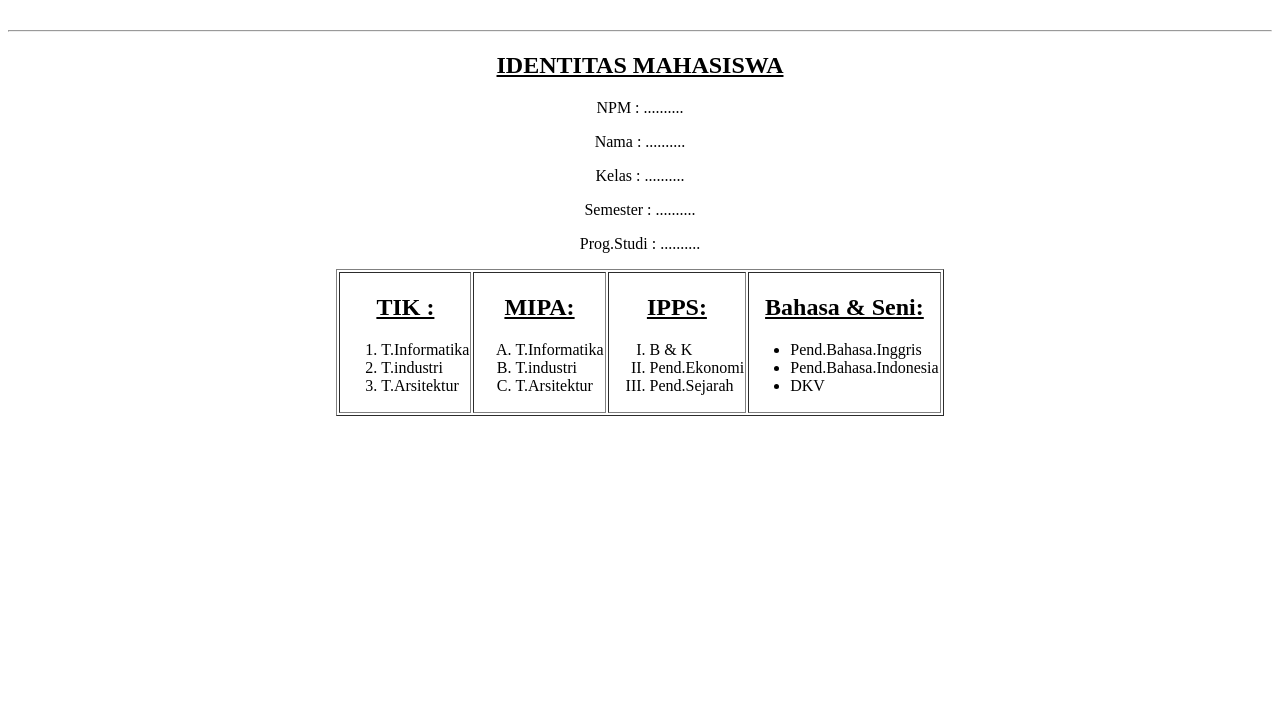
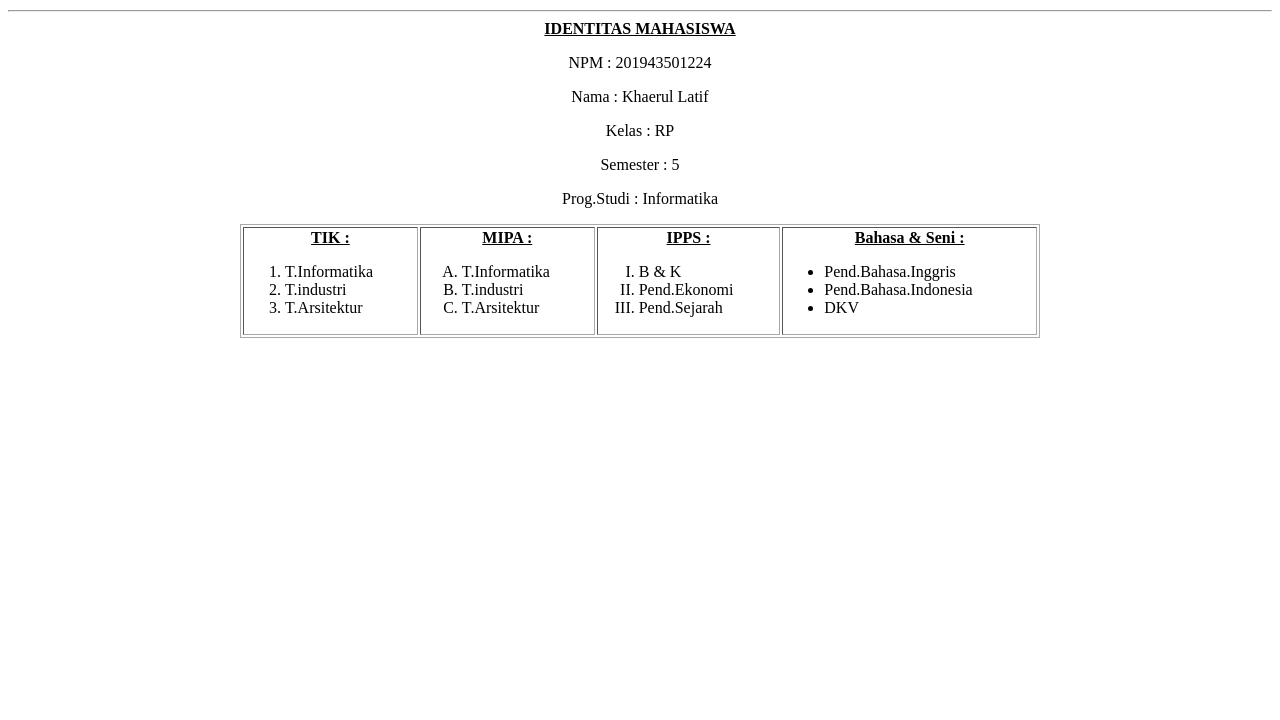
Before and after one commit to Khaerul-Latif-201943501224/LatihanPWD1, a plain HTML site: page index.html in a window 1280 px wide. Shown: the part 80-800 px from the top of the page. Drawn offline with Linux system fonts and the light colour scheme.

Commit message:
Update index.html

```diff
--- a/index.html
+++ b/index.html
@@ -2,31 +2,31 @@
 <html>
 <head>
 	<style>
-	h1, h2, p {
+	p {
 		text-align: center;
-	}
-		i {
-	  color: red;
-	  font-size:4mm ;
 	}
 </style>
 <meta charset="utf-8">
 <title>Membuat table</title>
 </head>
 <body>
-	<h1 style="color: blue;">DAFTAR PROGRAM STUDI UNIVERSITAS INDRAPRASTA</h1>
-	<marquee direction="left"><i>Jl. Raya Gedong Jakarta Timur</i></marquee> <hr />
-	<u><h2>IDENTITAS MAHASISWA</h2></u>
-	<p>NPM : ..........</p>
-	<p>Nama : ..........</p>
-	<p>Kelas : ..........</p>
-	<p>Semester : ..........</p>
-	<p>Prog.Studi : ..........</p>
+	<p style="color: blue; font-size: 5mm;">DAFTAR PROGRAM STUDI UNIVERSITAS INDRAPRASTA</p>
+	<marquee behavior="alternate"><i style="color: red;
+	font-size:4mm ;">Jl. Raya Gedong Jakarta Timur</i></marquee>
+	<hr />
 	<center>
-		<table border="1">
+		<u style="font-weight: bold;">IDENTITAS MAHASISWA</u>
+		<p>NPM : 201943501224</p>
+		<p>Nama : Khaerul Latif</p>
+		<p>Kelas : RP</p>
+		<p>Semester : 5</p>
+		<p>Prog.Studi : Informatika</p>
+		<table border="1" style="border: 1px solid darkgrey; width: 800px;">
 			<tr>
 				<td>
-					<h2><u>TIK :</u></h2>
+					<center>
+						<u style="font-weight: bold;">TIK :</u>
+					</center>
 					<ol type="1">
 						<li>T.Informatika</li>
 						<li>T.industri</li>
@@ -34,7 +34,9 @@
 					</ol>
 				</td>
 				<td>
-					<h2><u>MIPA:</u></h2>
+					<center>
+						<u style="font-weight: bold;">MIPA :</u>
+					</center>
 					<ol type="A">
 						<li>T.Informatika</li>
 						<li>T.industri</li>
@@ -42,7 +44,9 @@
 					</ol>
 				</td>
 				<td>
-					<h2><u>IPPS:</u></h2>
+					<center>
+						<u style="font-weight: bold;">IPPS :</u>
+					</center>
 					<ol type="I">
 						<li>B & K</li>
 						<li>Pend.Ekonomi</li>
@@ -50,7 +54,9 @@
 					</ol>
 				</td>
 				<td>
-					<h2><u>Bahasa & Seni:</u></h2>
+					<center>
+						<u style="font-weight: bold;">Bahasa & Seni :</u>
+					</center>
 					<ul>
 						<li>Pend.Bahasa.Inggris</li>
 						<li>Pend.Bahasa.Indonesia</li>
```
